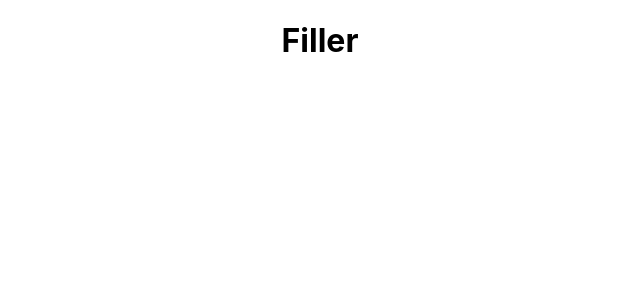
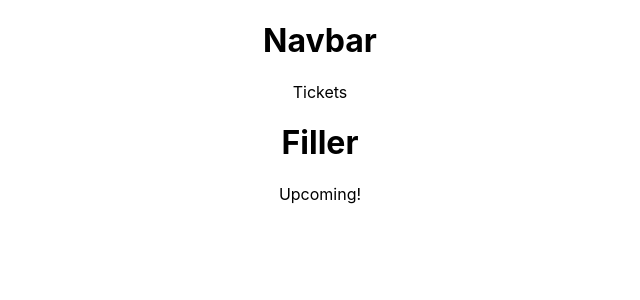
Before and after one commit to dangolfecho/cs353_railways, a React (Create React App) app in the folder client/: page /home in a window 1280 px wide. Shown: the top 300 px of the page, without its empty margins (320-960 px from the left). Built offline with nearby package versions, Linux system fonts and the light colour scheme.

Commit message:
Added new components and their imports

```diff
--- a/client/src/components/Main.js
+++ b/client/src/components/Main.js
@@ -1,8 +1,15 @@
 import React from "react";
+import Search from "./Search.js";
+import Nav from "./Nav.js";
+import Upcoming from "./Upcoming.js";
 
 const Main = () => {
     return (
-        <h1>Filler</h1>
+        <div>
+            <Nav />
+            <Search />
+            <Upcoming />
+        </div>
     );
 };
 
--- /dev/null
+++ b/client/src/components/Nav.js
@@ -0,0 +1,13 @@
+import React from 'react';
+import Tickets from "./Tickets.js";
+
+const Nav = () => {
+    return (
+        <div>
+            <h1>Navbar</h1>
+            <Tickets />
+        </div>
+    );
+}
+
+export default Nav;
--- /dev/null
+++ b/client/src/components/Tickets.js
@@ -0,0 +1,11 @@
+import React from 'react';
+
+const Tickets = () => {
+    return (
+        <div>
+            Tickets
+        </div>
+    );
+}
+
+export default Tickets;
--- /dev/null
+++ b/client/src/components/Upcoming.js
@@ -0,0 +1,11 @@
+import React from 'react';
+
+const Upcoming = () => {
+    return (
+        <div>
+            Upcoming!
+        </div>
+    );
+}
+
+export default Upcoming;
```
